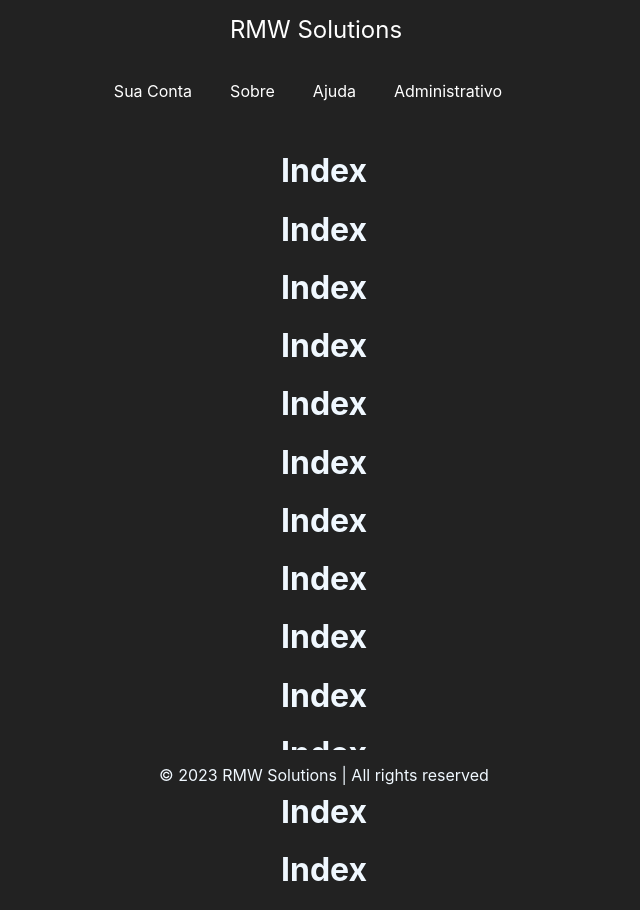
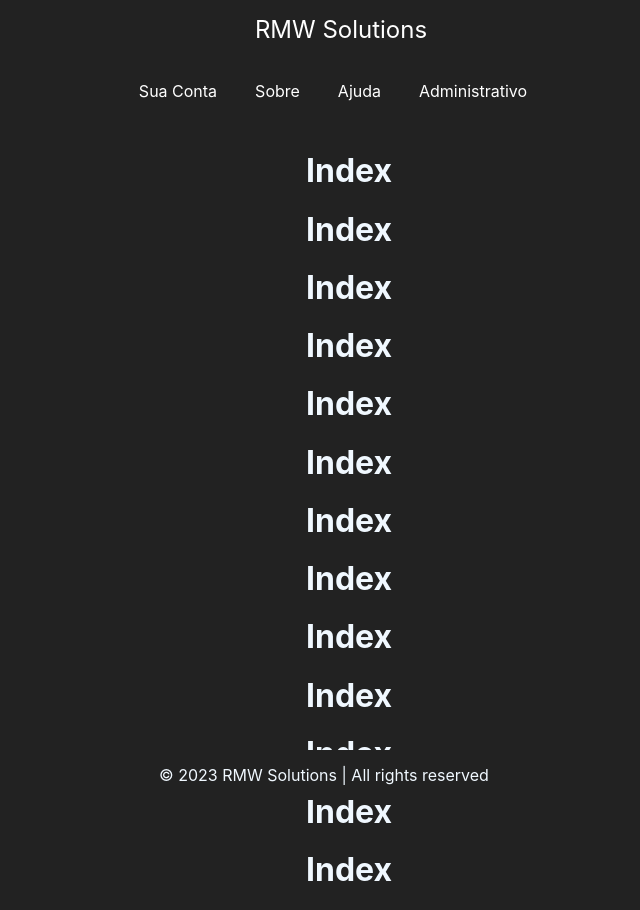
Before and after one commit to Rosivaldo-Lucas/top-eng-software, a React (Create React App) app: page / in a window 1280 px wide. Shown: the whole page, without its empty margins (316-956 px from the left). Built offline with nearby package versions, Linux system fonts and the light colour scheme.

Commit message:
magin-left

```diff
--- a/src/App.css
+++ b/src/App.css
@@ -2,4 +2,5 @@
 
 .App {
   text-align: center;
+  margin-left: 50px;
 }
```
